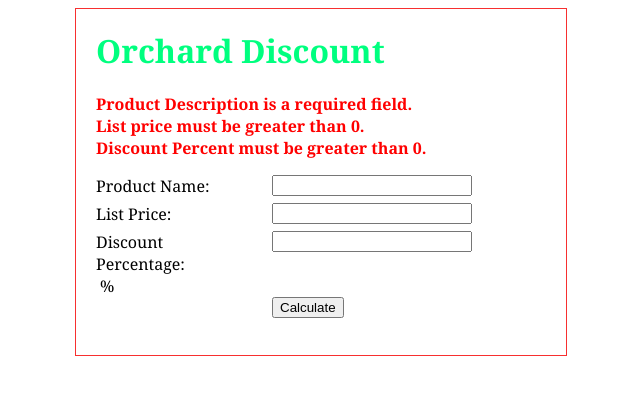
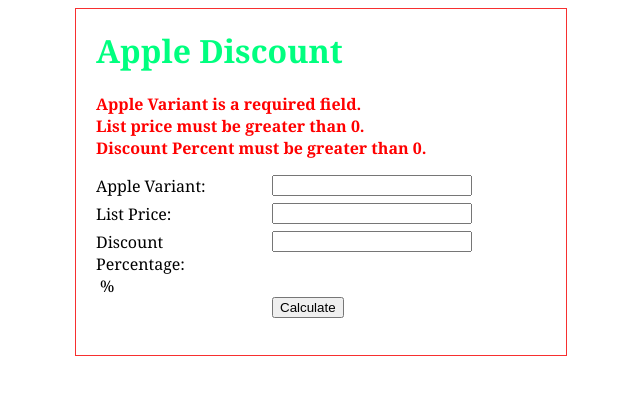
Before and after one commit to bahayzl/Web-App-Development-F22, a PHP site: page /Assignment/applediscount.php in a window 1280 px wide. Shown: the top 395 px of the page, without its empty margins (319-959 px from the left). Run offline with PHP 8.4, Linux system fonts and the light colour scheme.

Commit message:
Finalized module 2 assignment
I modified the module 2 lab work to the criteria asked by the main assignment page.

```diff
--- a/Mod2/Assignment/applediscount.php
+++ b/Mod2/Assignment/applediscount.php
@@ -1,13 +1,13 @@
 <?php
     // capture the data from the form
-    $product_name = filter_input(INPUT_POST, 'product_name');
+    $apple_variant = filter_input(INPUT_POST, 'apple_variant');
     $list_price = filter_input(INPUT_POST, 'list_price', FILTER_VALIDATE_FLOAT);
     $discount_percent = filter_input(INPUT_POST, 'discount_percent', FILTER_VALIDATE_INT);
 
 //validate the date
 $error_message = ''; //baseline value
-if (empty($product_name)) {
-    $error_message .= 'Product Description is a required field.<br>';
+if (empty($apple_variant)) {
+    $error_message .= 'Apple Variant is a required field.<br>';
 }
 
 // validate the list price
@@ -34,34 +34,40 @@ if ($error_message != '') {
     $discount = $list_price * $discount_percent * .01;
     $discount_price = $list_price - $discount;
 
-    //Sales Tax
-    define('SALES_TAX_PERCENT', 8);
-    $sales_tax = $discount_price * SALES_TAX_PERCENT * .01;
+    //State Tax
+    define('STATE_TAX_PERCENT', 6);
+    $state_tax = $discount_price * STATE_TAX_PERCENT * .01;
+
+    //Local Tax
+    define('LOCAL_TAX_PERCENT', 1);
+    $local_tax = $discount_price * LOCAL_TAX_PERCENT * .01;
 
     // Identify sales total
-    $sales_total = $discount_price + $sales_tax;
+    $sales_total = $discount_price + $state_tax + $local_tax;
 
     // formatting...
     $list_price_formatted = "$".number_format($list_price, 2);
     $discount_percent_formatted = $discount_percent."%";
     $discount_formatted = "$".number_format($discount, 2);
     $discount_price_formatted = "$".number_format($discount_price, 2);
-    $sales_tax_percent_formatted = SALES_TAX_PERCENT."%";
-    $sales_tax_formatted = "$".number_format($sales_tax, 2);
+    $state_tax_percent_formatted = STATE_TAX_PERCENT."%";
+    $state_tax_formatted = "$".number_format($state_tax, 2);
+    $local_tax_percent_formatted = LOCAL_TAX_PERCENT."%";
+    $local_tax_formatted = "$".number_format($local_tax, 2);
     $sales_total_formatted = "$".number_format($sales_total, 2);
 
 ?>
 <html>
     <head>
-        <title>Orchard Discounts</title>
+        <title>Apple Discounts</title>
         <link rel="stylesheet" type="text/css" href="main.css">
     </head>
     <body>
         <main>
             <h1>Apple Discount</h1>
 
-            <label>Product Name:</label>
-            <span><?php echo htmlspecialchars($product_name); ?></span><br>
+            <label>Apple Variant:</label>
+            <span><?php echo htmlspecialchars($apple_variant); ?></span><br>
 
             <label>List Price:</label>
             <span><?php echo htmlspecialchars($list_price_formatted); ?></span><br>
@@ -77,11 +83,17 @@ if ($error_message != '') {
 
             <br>
 
-            <label>Sales Tax Rate:</label>
-            <span><?php echo $sales_tax_percent_formatted; ?></span><br>
+            <label>State Tax Rate:</label>
+            <span><?php echo $state_tax_percent_formatted; ?></span><br>
 
-            <label>Sales Tax Amount:</label>
-            <span><?php echo $sales_tax_formatted; ?></span><br>
+            <label>State Tax Amount:</label>
+            <span><?php echo $state_tax_formatted; ?></span><br>
+
+            <label>Local Tax Rate:</label>
+            <span><?php echo $local_tax_percent_formatted; ?></span><br>
+
+            <label>Local Tax Amount:</label>
+            <span><?php echo $local_tax_formatted; ?></span><br>
 
             <label>Sales total:</label>
             <span><?php echo $sales_total_formatted; ?></span><br>
--- a/Mod2/Assignment/main.php
+++ b/Mod2/Assignment/main.php
@@ -1,6 +1,6 @@
 <?php
   // set the default values
-  if (!isset($product_name)) { $product_name = ''; }
+  if (!isset($apple_variant)) { $apple_variant = ''; }
   if (!isset($list_price)) { $list_price = ''; }
   if (!isset($discount_percent)) { $discount_percent = ''; }
 ?>
@@ -11,7 +11,7 @@
     </head>
 <body>
     <main>
-        <h1>Orchard Discount</h1>
+        <h1>Apple Discount</h1>
         <?php if (!empty($error_message)) { ?>
             <p class="error"><?php echo $error_message; ?></p>
         <?php } //end if statement ?>
@@ -19,9 +19,9 @@
         <form action="applediscount.php" method="post">
             <div id="data">
                 <!-- Product Description -->
-                <label>Product Name:</label>
-                <input type="text"  name="product_name"
-                    value="<?php echo htmlspecialchars($product_name); ?>"><br>
+                <label>Apple Variant:</label>
+                <input type="text"  name="apple_variant"
+                    value="<?php echo htmlspecialchars($apple_variant); ?>"><br>
                 <!-- List Price -->
                 <label>List Price:</label>
                 <input type="text"  name="list_price"
```
